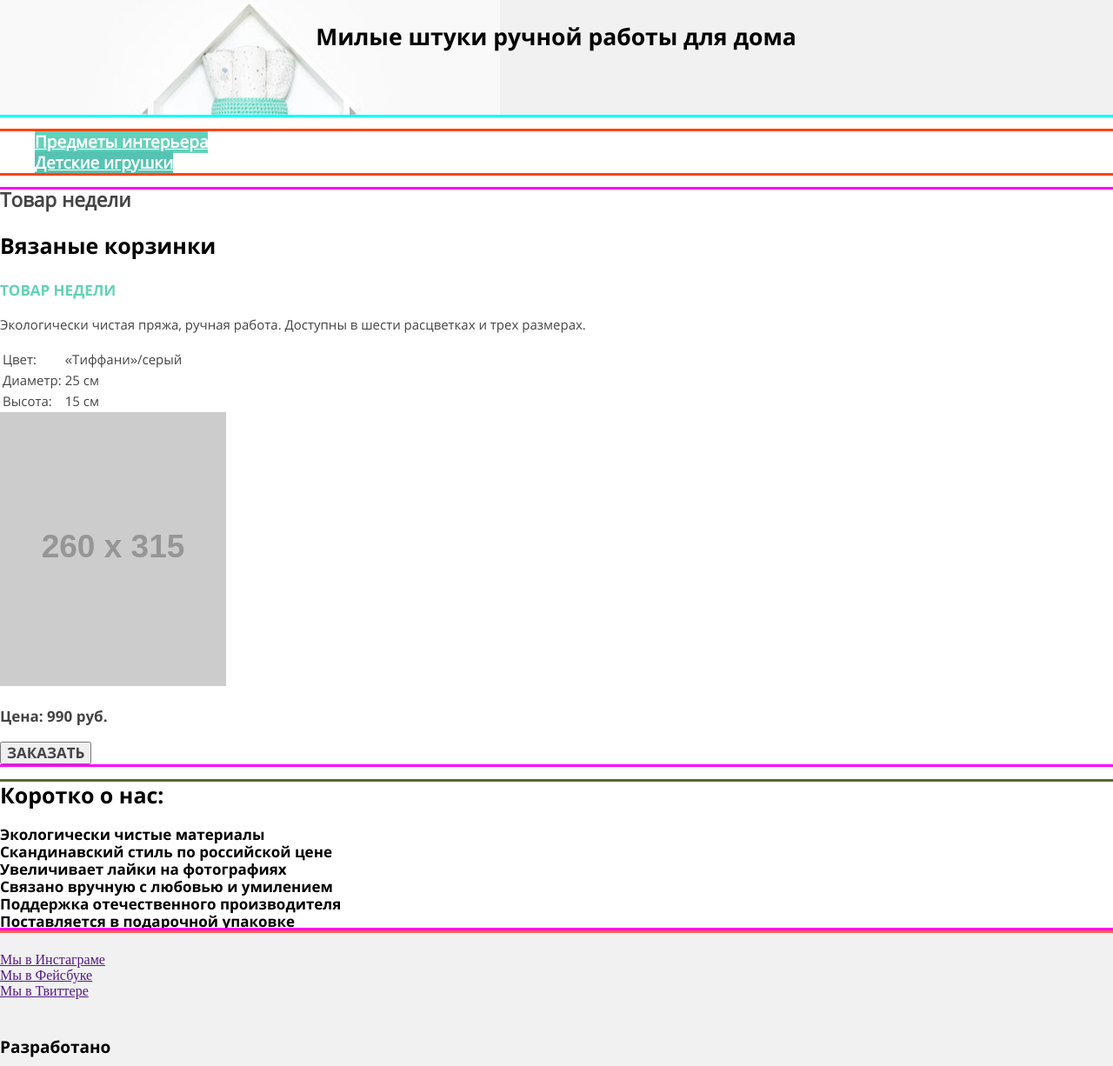
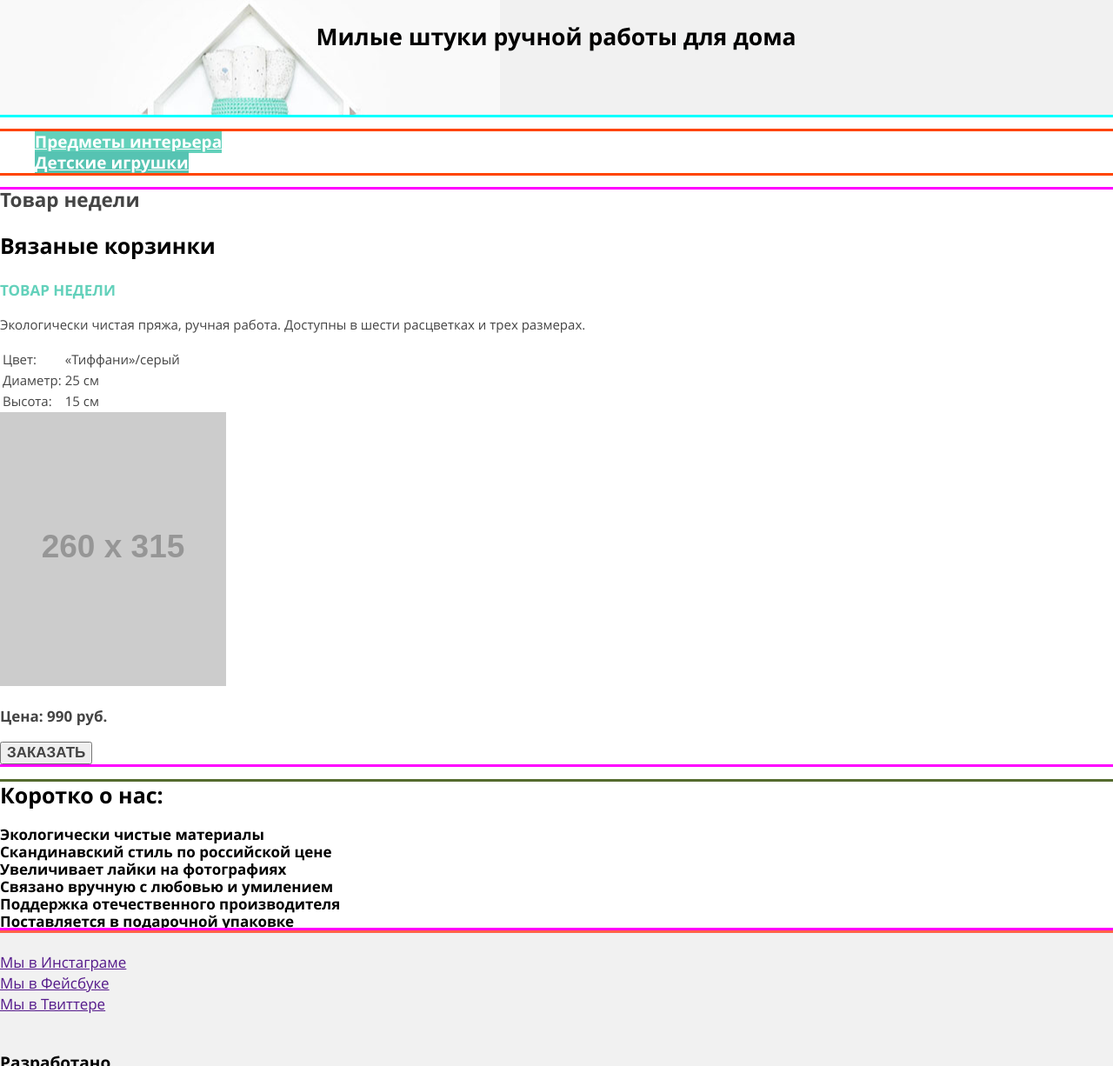
Before and after one commit to intknwn/991089-mishka-18, a website: page source/index.html in a window 1280 px wide. Shown: the part 477-1703 px from the top of the page at 87% size. Drawn offline with nearby package versions, Linux system fonts and the light colour scheme; files that its build step writes are made by us from their sources; placeholder pictures from the web are drawn by us.

Commit message:
Вносит исправления по замечаниям наставника

```diff
--- a/source/sass/modules/advantages.scss
+++ b/source/sass/modules/advantages.scss
@@ -2,18 +2,17 @@
   background-color: #ffffff;
 
   outline: darkolivegreen solid 3px;
+}
 
-  &__list {
+.advantages__list {
   margin: 0;
   padding: 0;
   list-style: none;
 }
 
-  &__item {
+.advantages__item {
   color: #000000;
-    font-weight: bold;
+  font-weight: 700;
   font-size: 17px;
   line-height: 20px;
-    font-family: "OpenSans-Bold", "Arial", sans-serif;
 }
-}
--- a/source/sass/modules/button.scss
+++ b/source/sass/modules/button.scss
@@ -1,9 +1,8 @@
 .button {
   color: #444444;
-  font-weight: bold;
+  font-weight: 700;
   font-size: 17px;
   line-height: 20px;
-  font-family: "OpenSans-Bold", "Arial", sans-serif;
 
   text-transform: uppercase;
 }
--- a/source/sass/modules/catalog-list.scss
+++ b/source/sass/modules/catalog-list.scss
@@ -4,22 +4,21 @@
 
   color: #000000;
   line-height: 24px;
-  font-family: "OpenSans", "Arial", sans-serif;
 
   background-color: #ffffff;
 
   list-style: none;
+}
 
-  &__item {
+.catalog-list__item {
   margin-bottom: 30px;
   outline: green solid 3px;
 }
 
-  &__item-title-link {
+.catalog-list__item-title-link {
   color: #000000;
-    font-weight: bold;
+  font-weight: 700;
   font-size: 17px;
-    font-family: "OpenSans-Bold", "Arial", sans-serif;
 
   text-decoration: none;
 
@@ -32,15 +31,14 @@
   }
 }
 
-  &__item-details {
+.catalog-list__item-details {
   color: #444444;
   font-size: 13px;
   line-height: 30px;
 }
 
-  &__item-price {
+.catalog-list__item-price {
   color: #000000;
+  font-weight: 700;
   font-size: 15px;
-    font-family: "OpenSans-Bold", "Arial", sans-serif;
 }
-}
--- a/source/sass/modules/developer-info.scss
+++ b/source/sass/modules/developer-info.scss
@@ -1,10 +1,9 @@
 .developer-info {
   background-color: #f1f1f1;
+}
 
-  &__text {
-    font-weight: bold;
-    font-size: 19px;
-    line-height: 18px;
-    font-family: "OpenSans-Bold", "Arial", sans-serif;
-  }
+.developer-info__text {
+  font-weight: 700;
+  font-size: 19px;
+  line-height: 18px;
 }
--- a/source/sass/modules/goods-list.scss
+++ b/source/sass/modules/goods-list.scss
@@ -1,12 +1,12 @@
 .goods-list {
-  font-family: "OpenSans", "Arial", sans-serif;
+  font-weight: 700;
   font-size: 19px;
   line-height: 24px;
-  font-weight: bold;
 
   list-style: none;
+}
 
-  &__item-link {
+.goods-list__item-link {
   color: #ffffff;
 
   &:hover {
@@ -16,13 +16,12 @@
   &:active {
     color: rgba(255, 255, 255, 0.3);
   }
-  }
 
-  &__item-link--decorations {
+  &--decorations {
     background-color: #63d1bb;
   }
 
-  &__item-link--toys {
+  &--toys {
     background-color: #56c3b2;
   }
 }
--- a/source/sass/modules/heading.scss
+++ b/source/sass/modules/heading.scss
@@ -1,7 +1,6 @@
 .heading {
   color: #000000;
-  font-weight: bold;
+  font-weight: 700;
   font-size: 25px;
   line-height: 30px;
-  font-family: "OpenSans-Bold", "Arial", sans-serif;
 }
--- a/source/sass/modules/page-header.scss
+++ b/source/sass/modules/page-header.scss
@@ -1,12 +1,12 @@
 .page-header {
   background-color: #ececec;
+}
 
-  &__container {
-    padding-top: 22px;
-    padding-right: 31px;
-    padding-bottom: 22px;
-    padding-left: 31px;
+.page-header__container {
+  padding-top: 22px;
+  padding-right: 31px;
+  padding-bottom: 22px;
+  padding-left: 31px;
 
-    outline: purple solid 3px;
-  }
+  outline: purple solid 3px;
 }
--- a/source/sass/modules/page-heading.scss
+++ b/source/sass/modules/page-heading.scss
@@ -2,10 +2,9 @@
   margin: 0;
 
   color: #010000;
-  font-weight: bold;
+  font-weight: 700;
   font-size: 26.5px;
   line-height: 29.5px;
-  font-family: "OpenSans-Bold", "Arial", sans-serif;
   text-align: center;
 
   background-color: #f1f1f1;
--- a/source/sass/modules/page-main.scss
+++ b/source/sass/modules/page-main.scss
@@ -1,7 +1,8 @@
 .page-main {
   outline: tomato solid 3px;
+}
 
-  &__heading {
+.page-main__heading {
   padding-top: 76px;
   padding-right: 43px;
   padding-bottom: 74px;
@@ -13,7 +14,6 @@
   }
 }
 
-  &__catalog {
+.page-main__catalog {
   padding: 30px;
 }
-}
--- a/source/sass/modules/popular-item.scss
+++ b/source/sass/modules/popular-item.scss
@@ -2,33 +2,30 @@
   color: #444444;
   font-size: 15px;
   line-height: 24px;
-  font-family: "OpenSans", "Arial", sans-serif;
 
   background-color: #ffffff;
 
   outline: fuchsia solid 3px;
+}
 
-  &__week {
+.popular-item__week {
   color: #63d1bb;
-    font-weight: bold;
+  font-weight: 700;
   font-size: 17px;
   line-height: 20px;
-    font-family: "OpenSans-Bold", "Arial", sans-serif;
 
   text-transform: uppercase;
 }
 
-  &__description {
+.popular-item__description {
   line-height: 24px;
 }
 
-  &__properties {
+.popular-item__properties {
   line-height: 20px;
 }
 
-  &__price {
-    font-weight: bold;
+.popular-item__price {
+  font-weight: 700;
   font-size: 17px;
-    font-family: "OpenSans-Bold", "Arial", sans-serif;
 }
-}
--- /dev/null
+++ b/source/sass/modules/scaffolding.scss
@@ -0,0 +1,30 @@
+@font-face {
+  font-family: "Open Sans";
+  src:
+    local("Open Sans"),
+    local("OpenSans"),
+    url("../fonts/opensans.woff2") format("woff2"),
+    url("../fonts/opensans.woff") format("woff");
+  font-weight: 400;
+  font-style: normal;
+}
+
+@font-face {
+  font-family: "Open Sans";
+  src:
+    local("Open Sans Bold"),
+    local("OpenSans-Bold"),
+    url("../fonts/opensansbold.woff2") format("woff2"),
+    url("../fonts/opensansbold.woff") format("woff");
+  font-weight: 700;
+  font-style: normal;
+}
+
+body {
+  margin: 0;
+  padding: 0;
+
+  font-size: 17px;
+  line-height: 24px;
+  font-family: "Open Sans", "Arial", sans-serif;
+}
--- a/source/sass/modules/site-list.scss
+++ b/source/sass/modules/site-list.scss
@@ -2,22 +2,22 @@
   margin: 0;
   padding: 0;
 
-  font-family: "OpenSans-Bold", "Arial", sans-serif;
+  font-weight: 700;
   font-size: 17px;
   line-height: 24px;
-  font-weight: bold;
 
   background-color: #ffffff;
 
   list-style: none;
+}
 
-  &__item {
+.site-list__item {
   padding-top: 32px;
   padding-bottom: 30px;
   padding-left: 76px;
 }
 
-  &__item-link {
+.site-list__item-link {
   color: #000000;
   text-decoration: none;
 
@@ -29,4 +29,3 @@
     color: rgba(0, 0, 0, 0.3);
   }
 }
-}
--- a/source/sass/modules/social.scss
+++ b/source/sass/modules/social.scss
@@ -2,10 +2,10 @@
   background-color: #f1f1f1;
   padding-top: 25px;
   padding-bottom: 27px;
+}
 
-  &__list {
-    margin: 0;
-    padding: 0;
-    list-style: none;
-  }
+.social__list {
+  margin: 0;
+  padding: 0;
+  list-style: none;
 }
--- a/source/sass/style.scss
+++ b/source/sass/style.scss
@@ -1,17 +1,4 @@
-@font-face {
-  font-family: "OpenSans";
-  src: url("../fonts/opensans.woff2"), url("../fonts/opensans.woff");
-}
-
-@font-face {
-  font-family: "OpenSans-Bold";
-  src: url("../fonts/opensansbold.woff2"), url("../fonts/opensansbold.woff");
-}
-
-body {
-  margin: 0;
-}
-
+@import "modules/scaffolding";
 @import "modules/page-header";
 @import "modules/main-nav";
 @import "modules/page-main";
```
Lines whose indentation alone changed are shown as unchanged.
